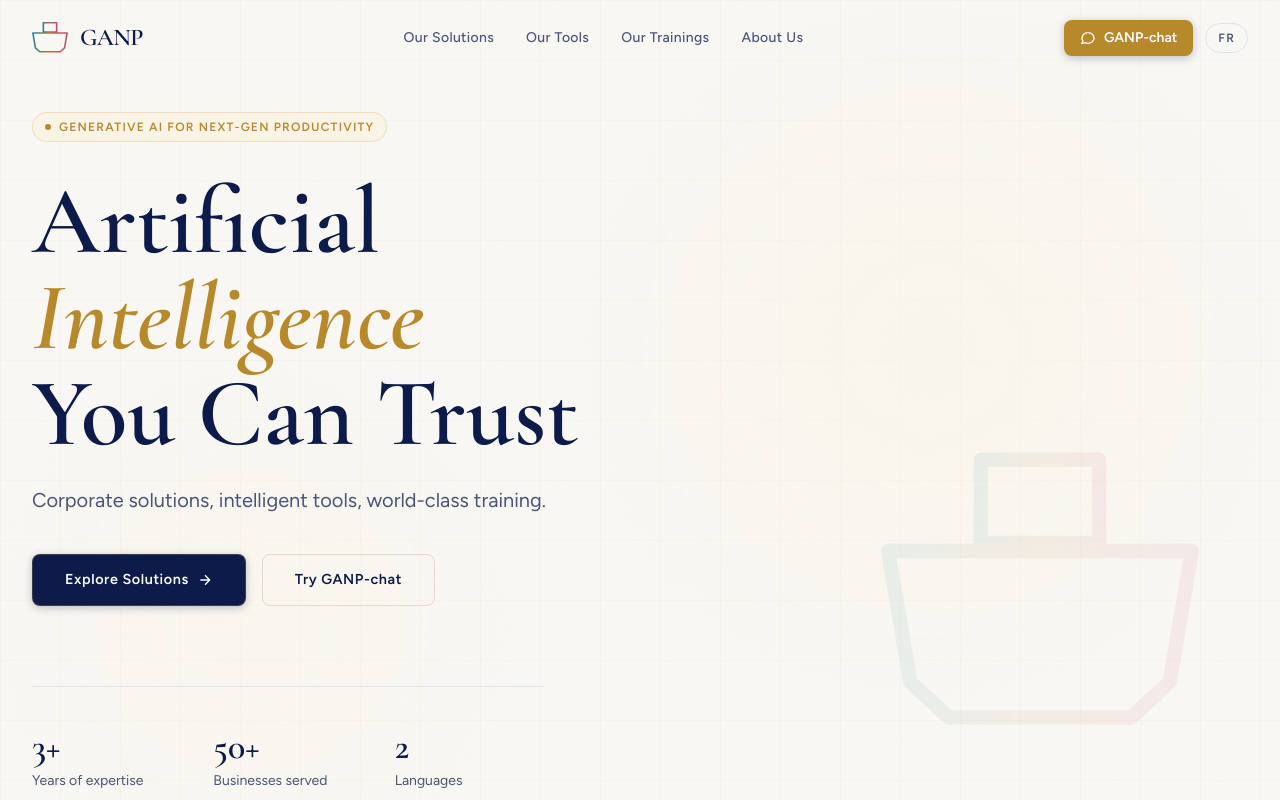
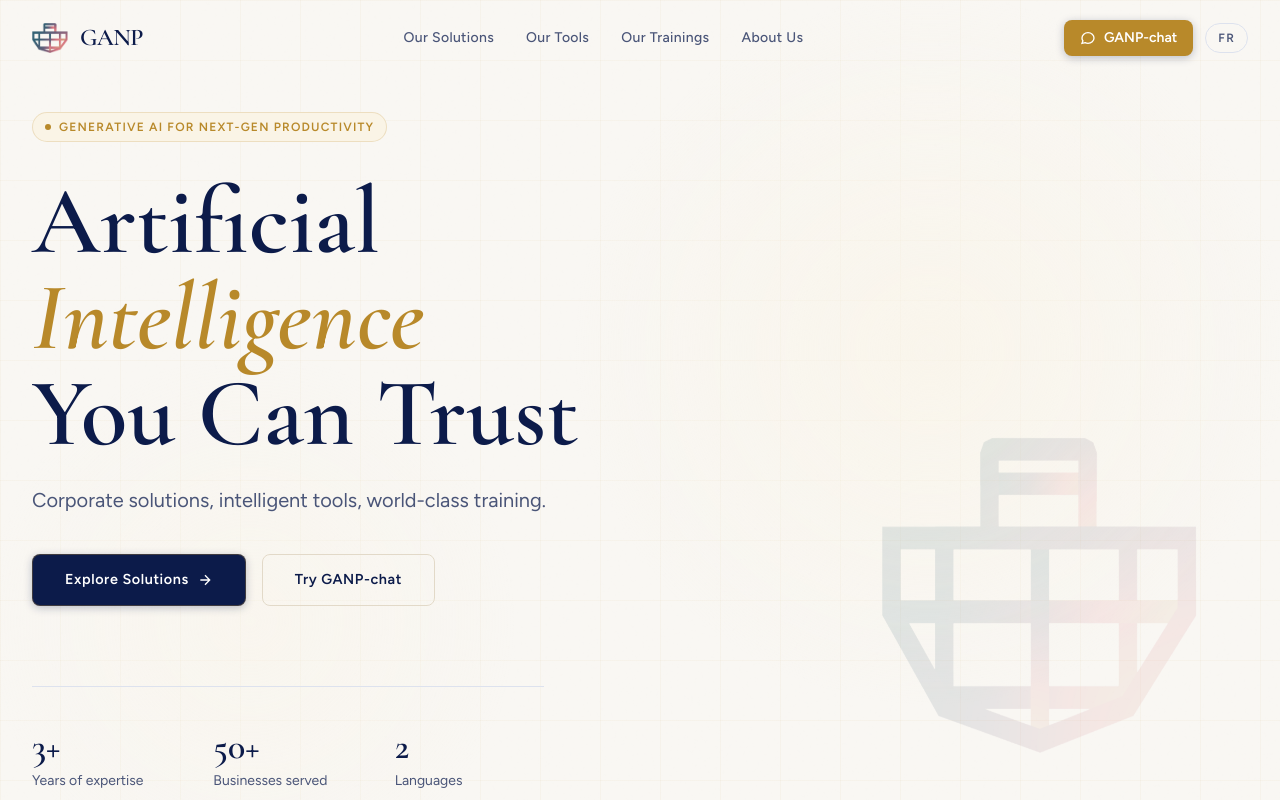
Before and after one commit to A-Njock/KEMET-AI, a React (Vite) app: page / in a window 1280 px wide. Shown: the top 800 px of the page. Built offline with nearby package versions, Linux system fonts and the light colour scheme.

Commit message:
Fix logo display: object-contain, bump hero opacity

```diff
--- a/src/components/Header.tsx
+++ b/src/components/Header.tsx
@@ -36,7 +36,7 @@ export default function Header({ simple = false }: HeaderProps) {
         {/* Logo */}
         <Link to="/" className="group flex items-center gap-3">
           <div className="w-9 h-9 flex-shrink-0">
-            <img src="/ganp-logo.svg" alt="GANP" className="w-full h-full" />
+            <img src="/ganp-logo.png" alt="GANP" className="w-full h-full object-contain" />
           </div>
           <span className="font-display text-2xl font-semibold text-navy tracking-tight">GANP</span>
         </Link>
--- a/src/pages/Home.tsx
+++ b/src/pages/Home.tsx
@@ -152,11 +152,11 @@ export default function Home() {
           <motion.div
             className="absolute right-8 lg:right-20 top-1/2 -translate-y-1/2 hidden lg:block pointer-events-none"
             initial={{ opacity: 0, x: 40 }}
-            animate={{ opacity: 0.08, x: 0 }}
+            animate={{ opacity: 0.12, x: 0 }}
             transition={{ duration: 1.2, delay: 0.6, ease: [0.16, 1, 0.3, 1] }}
           >
             <motion.img
-              src="/ganp-logo.svg"
+              src="/ganp-logo.png"
               alt=""
               className="w-80 h-80"
               animate={{ y: [0, -12, 0] }}
```
